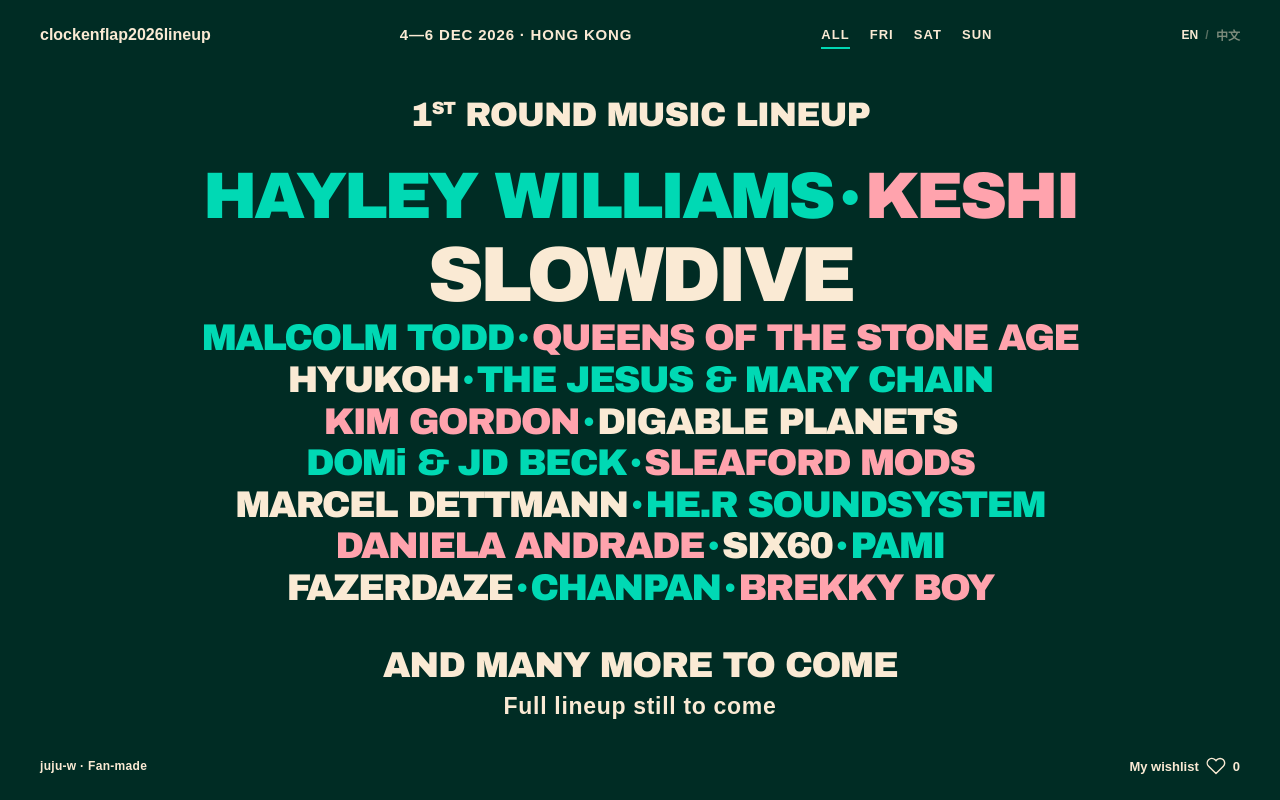
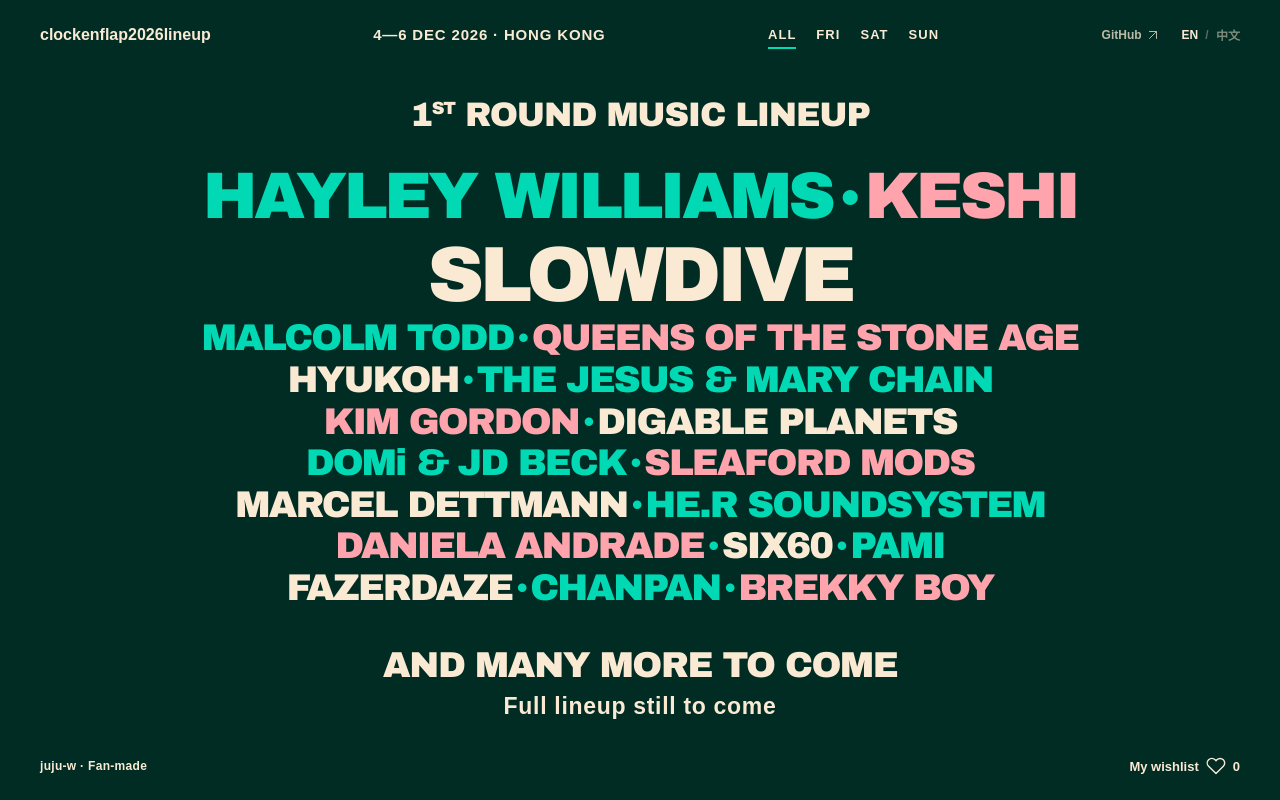
Before and after one commit to juju-w/clockenflap2026lineup, a plain HTML site: page index.html in a window 1280 px wide. Drawn offline with Linux system fonts and the light colour scheme.

Commit message:
Add GitHub repository link to website navigation

```diff
--- a/index.html
+++ b/index.html
@@ -19,7 +19,9 @@
       <button type="button" data-day="5" data-i18n="sat" aria-pressed="false">SAT</button>
       <button type="button" data-day="6" data-i18n="sun" aria-pressed="false">SUN</button>
     </nav>
+    <div class="rail-actions">
     <nav class="language-nav" aria-label="Language / 语言"><button type="button" data-language="en" aria-pressed="true" lang="en">EN</button><span aria-hidden="true">/</span><button type="button" data-language="zh" aria-pressed="false" lang="zh-CN">中文</button></nav>
+    </div>
   </header>
 
   <main class="poster" data-i18n-aria="posterLabel" aria-label="Clockenflap 2026 interactive lineup poster">
--- a/platform-web.js
+++ b/platform-web.js
@@ -14,3 +14,14 @@
     setTimeout(function() { URL.revokeObjectURL(url); }, 1000);
   }
 };
+
+/* Repository navigation belongs to the website, not the offline container. */
+(function(){
+  var actions=document.querySelector('.rail-actions');if(!actions)return;
+  var link=document.createElement('a');link.className='repository-link';
+  link.href='https://github.com/juju-w/clockenflap2026lineup';
+  link.target='_blank';link.rel='noopener noreferrer';
+  link.setAttribute('aria-label','GitHub');
+  link.innerHTML='GitHub <svg viewBox="0 0 24 24" aria-hidden="true"><path d="M6 18 18 6M6 6h12v12"/></svg>';
+  actions.insertBefore(link,actions.firstChild);
+}());
--- a/style.css
+++ b/style.css
@@ -143,3 +143,9 @@
 @media(prefers-reduced-motion:reduce){.album-art>.album-cover,.media-art-inner>img{transform:none;transition:none}}
 
 .album-art[data-image-status=pending]>.album-cover,.media-art[data-image-status=pending] img{transition:none}
+
+.rail-actions{display:flex;align-items:center;gap:22px;white-space:nowrap}
+.repository-link{display:flex;align-items:center;gap:4px;text-decoration:none;font-size:12px;letter-spacing:0;opacity:.75;transition:opacity .2s}
+.repository-link:hover{opacity:1}.repository-link svg{width:14px;height:14px}
+.no-flex-gap .rail-actions>*+*{margin-left:22px}.no-flex-gap .repository-link>*+*{margin-left:4px}
+@media(max-width:600px){.rail-actions{grid-column:2;grid-row:2;justify-content:flex-end;gap:12px}.repository-link{font-size:10px}.repository-link svg{width:12px;height:12px}.no-flex-gap .rail-actions>*+*{margin-left:12px}.rail-actions .language-nav{font-size:10px}}
```
